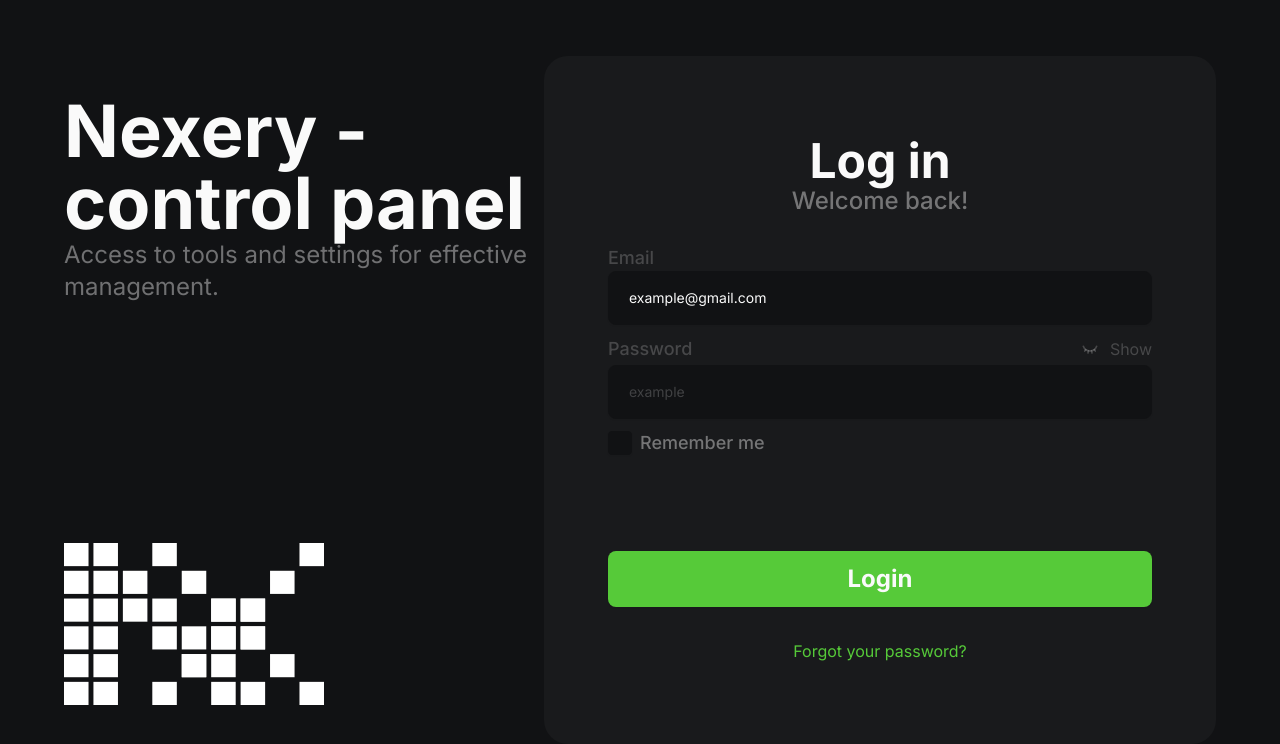
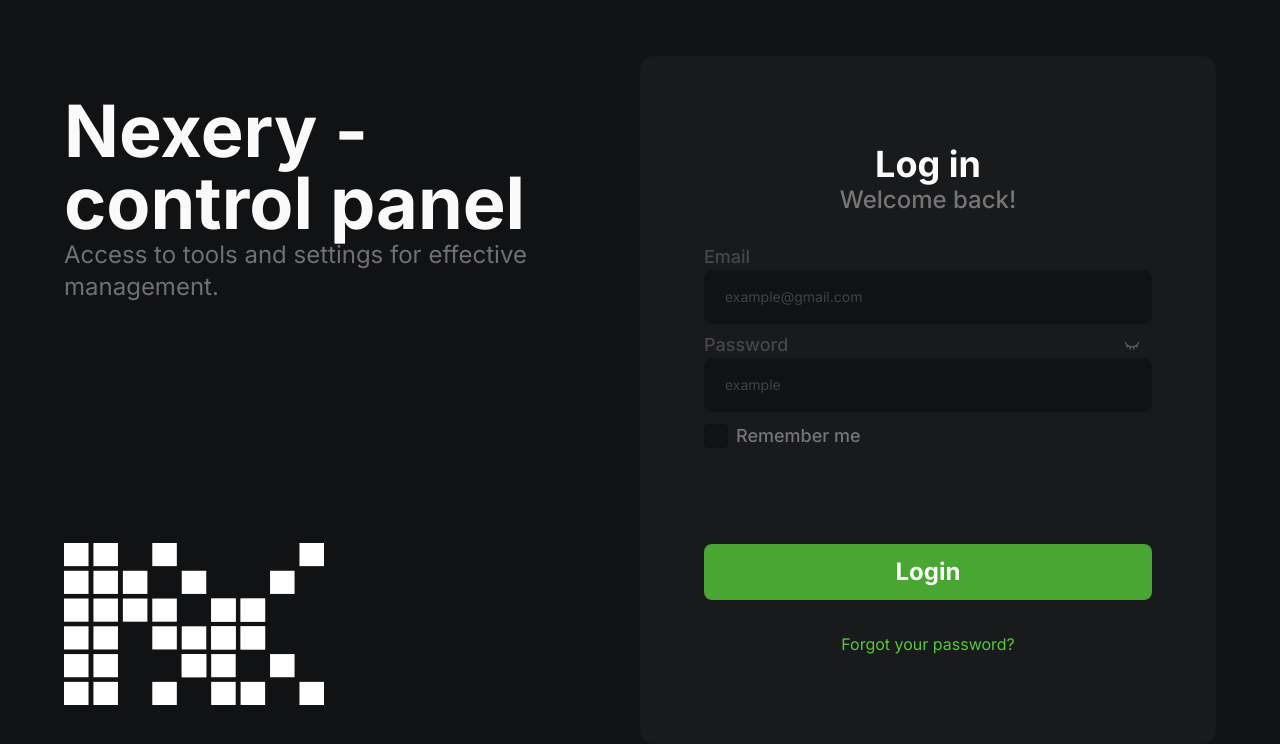
Before and after one commit to NeZox-off/complex-dashboard, a Next.js app: page / in a window 1280 px wide. Shown: the top 744 px of the page. Built offline with nearby package versions, Linux system fonts and the light colour scheme.

Commit message:
refactoring login page

```diff
--- /dev/null
+++ b/src/components/screen/login.tsx
@@ -0,0 +1,121 @@
+"use client";
+import React, { useState } from "react";
+import Image from "next/image";
+import { Button, Checkbox, Icon, Input, Label } from "../ui";
+import { useForm, SubmitHandler } from "react-hook-form";
+
+interface LoginProps {}
+
+type Inputs = {
+  email: string;
+  password: string;
+  rememberMe?: boolean;
+};
+
+const Login = ({}: LoginProps) => {
+  const [isHiddenPass, setIsHiddenPass] = useState(true);
+  const {
+    register,
+    handleSubmit,
+    watch,
+    formState: { errors },
+  } = useForm<Inputs>();
+  const handleSwitchHiddenPass = () => {
+    setIsHiddenPass((prev) => !prev);
+  };
+
+  const onSubmit: SubmitHandler<Inputs> = (data) => {
+    console.log(data);
+  };
+  return (
+    <>
+      <div>
+        <div className="max-w-[34.375rem] mb-60">
+          <h1 className="text-7xl max-w-[29.188rem]">Nexery - control panel</h1>
+          <p className="text-2xl text-white/40">
+            Access to tools and settings for effective management.
+          </p>
+        </div>
+        <Image
+          src={"/svg/large-logo.svg"}
+          alt="Nexery logo"
+          width={260}
+          height={162}
+        />
+      </div>
+      <form
+        className="max-w-xl w-full h-full p-16 rounded-xl bg-card flex flex-col justify-center"
+        onSubmit={handleSubmit(onSubmit)}
+      >
+        <div>
+          <div className="mb-24">
+            <div className="text-center mb-8">
+              <h2 className="text-4xl">Log in</h2>
+              <p className="text-2xl font-medium text-white/40">
+                Welcome back!
+              </p>
+            </div>
+            <div className="flex flex-col gap-3">
+              <div>
+                <Label htmlFor="email" className="mb-1 text-white/20">
+                  Email
+                </Label>
+                <Input
+                  id="email"
+                  type="text"
+                  className="px-5 py-4"
+                  placeholder={"example@gmail.com"}
+                  {...register("email")}
+                />
+              </div>
+              <div>
+                <div className="flex items-center justify-between mb-1 pr-3">
+                  <Label htmlFor="password" className="text-white/20">
+                    Password
+                  </Label>
+                  <span
+                    onClick={() => handleSwitchHiddenPass()}
+                    className="flex items-center gap-3 text-white/20"
+                  >
+                    {isHiddenPass ? (
+                      <Icon name="EyeClosed" />
+                    ) : (
+                      <Icon name="Eye" />
+                    )}
+                  </span>
+                </div>
+                {isHiddenPass ? (
+                  <Input
+                    id="password"
+                    type="password"
+                    className="px-5 py-4"
+                    placeholder="example"
+                  />
+                ) : (
+                  <Input
+                    id="password"
+                    type="text"
+                    className="px-5 py-4"
+                    placeholder="example"
+                  />
+                )}
+              </div>
+              <div className="flex items-center space-x-2">
+                <Checkbox id="remember" />
+                <Label htmlFor="remember" className="text-white/40">
+                  Remember me
+                </Label>
+              </div>
+            </div>
+          </div>
+          <div className="flex flex-col items-center justify-center gap-8">
+            <Button className="w-full font-bold">Login</Button>
+            <span className="text-primary">Forgot your password?</span>
+          </div>
+        </div>
+      </form>
+    </>
+  );
+};
+
+export default Login;
--- a/src/components/ui/button.tsx
+++ b/src/components/ui/button.tsx
@@ -5,12 +5,12 @@ import { cva, type VariantProps } from "class-variance-authority"
 import { cn } from "@/src/lib/utils"
 
 const buttonVariants = cva(
-  "inline-flex items-center justify-center gap-2 whitespace-nowrap rounded-md text-sm font-medium transition-all disabled:pointer-events-none disabled:opacity-50 [&_svg]:pointer-events-none [&_svg:not([class*='size-'])]:size-4 shrink-0 [&_svg]:shrink-0 outline-none focus-visible:border-ring focus-visible:ring-ring/50 focus-visible:ring-[3px] aria-invalid:ring-destructive/20 dark:aria-invalid:ring-destructive/40 aria-invalid:border-destructive",
+  "inline-flex items-center justify-center gap-2 whitespace-nowrap rounded-md cursor-pointer text-sm font-medium transition-all disabled:pointer-events-none disabled:opacity-50 [&_svg]:pointer-events-none [&_svg:not([class*='size-'])]:size-4 shrink-0 [&_svg]:shrink-0 outline-none focus-visible:border-ring focus-visible:ring-ring/50 focus-visible:ring-[3px] aria-invalid:ring-destructive/20 dark:aria-invalid:ring-destructive/40 aria-invalid:border-destructive",
   {
     variants: {
       variant: {
         default:
-          "bg-primary text-2xl text-primary-foreground shadow-xs hover:bg-primary/90",
+          "bg-primary/80 text-2xl text-primary-foreground shadow-xs hover:bg-primary/90",
         destructive:
           "bg-destructive text-white shadow-xs hover:bg-destructive/90 focus-visible:ring-destructive/20 dark:focus-visible:ring-destructive/40 dark:bg-destructive/60",
         outline:
--- a/src/components/ui/checkbox.tsx
+++ b/src/components/ui/checkbox.tsx
@@ -12,7 +12,7 @@ function Checkbox({
     <CheckboxPrimitive.Root
       data-slot="checkbox"
       className={cn(
-        "peer border-input dark:bg-input data-[state=checked]:bg-primary data-[state=checked]:text-primary-foreground dark:data-[state=checked]:bg-primary data-[state=checked]:border-primary focus-visible:border-ring focus-visible:ring-ring/50 aria-invalid:ring-destructive/20 dark:aria-invalid:ring-destructive/40 aria-invalid:border-destructive size-6 shrink-0 rounded-[4px] border shadow-xs transition-shadow outline-none focus-visible:ring-[3px] disabled:cursor-not-allowed disabled:opacity-50",
+        "peer border-input dark:bg-input data-[state=checked]:bg-primary data-[state=checked]:text-primary-foreground dark:data-[state=checked]:bg-primary/80 data-[state=checked]:border-primary focus-visible:border-ring focus-visible:ring-ring/50 aria-invalid:ring-destructive/20 dark:aria-invalid:ring-destructive/40 aria-invalid:border-destructive size-6 shrink-0 rounded-[4px] border shadow-xs transition-shadow outline-none focus-visible:ring-[3px] disabled:cursor-not-allowed disabled:opacity-50",
         className
       )}
       {...props}
--- /dev/null
+++ b/src/store/auth/index.ts
@@ -0,0 +1,8 @@
+import { create } from 'zustand'
+
+const useAuthStore = create((set) => ({
+  type: "login",
+  setType: () => set((state) => ({type: state.type})),
+}))
+
+export default useStore;
--- a/src/view/index.tsx
+++ b/src/view/index.tsx
@@ -1,115 +1,13 @@
-"use client";
-import React, { useState } from "react";
-import Image from "next/image";
-import { Button, Checkbox, Icon, Input, Label } from "../components/ui";
-import { useForm, SubmitHandle } from "react-hook-form";
+import Login from "../components/screen/login";
+
 interface AuthProps {}
 
-type Inputs = {
-  email: string;
-  password: string;
-  rememberMe?: boolean;
-};
-
 const Auth = ({}: AuthProps) => {
-  const [isHiddenPass, setIsHiddenPass] = useState(true);
-  const {
-    register,
-    handleSubmit,
-    watch,
-    formState: { errors },
-  } = useForm<Inputs>();
-  const handleSwitchHiddenPass = () => {
-    setIsHiddenPass((prev) => !prev);
-  };
-
-  const onSubmit: SubmitHandle<Inputs> = (data) => {
-    console.log(data);
-  };
-
   return (
     <section className="py-14 h-dvh">
       <div className="container px-16 mx-auto w-full h-full">
         <div className="flex items-center justify-between h-full">
-          <div>
-            <div className="max-w-[34.375rem] mb-60">
-              <h1 className="text-7xl max-w-[29.188rem]">
-                Nexery - control panel
-              </h1>
-              <p className="text-2xl text-white/40">
-                Access to tools and settings for effective management.
-              </p>
-            </div>
-            <Image
-              src={"/svg/large-logo.svg"}
-              alt="Nexery logo"
-              width={260}
-              height={162}
-            />
-          </div>
-          <form
-            className="max-w-2xl w-full h-full p-16 rounded-3xl bg-card flex flex-col justify-center"
-            onSubmit={handleSubmit(onSubmit)}
-          >
-            <div>
-              <div className="mb-24">
-                <div className="text-center mb-8">
-                  <h2 className="text-5xl">Log in</h2>
-                  <p className="text-2xl font-medium text-white/40">
-                    Welcome back!
-                  </p>
-                </div>
-                <div className="flex flex-col gap-3">
-                  <div>
-                    <Label htmlFor="email" className="mb-1 text-white/20">Email</Label>
-                    <Input
-                      id="email"
-                      type="text"
-                      className="px-5 py-4"
-                      defaultValue={"example@gmail.com"}
-                      {...register("email")}
-                    />
-                  </div>
-                  <div>
-                    <div className="flex items-center justify-between mb-1">
-                      <Label htmlFor="password" className="text-white/20">Password</Label>
-                      <span
-                        onClick={() => handleSwitchHiddenPass()}
-                        className="flex items-center gap-3 text-white/20"
-                      >
-                        {isHiddenPass ? (
-                          <>
-                            <Icon name="EyeClosed" />
-                            Show
-                          </>
-                        ) : (
-                          <>
-                            <Icon name="Eye" />
-                            Hide
-                          </>
-                        )}
-                      </span>
-                    </div>
-                    {isHiddenPass ? (
-                      <Input id="password" type="password" className="px-5 py-4" placeholder="example" />
-                    ) : (
-                      <Input id="password" type="text" className="px-5 py-4" placeholder="example" />
-                    )}
-                  </div>
-                  <div className="flex items-center space-x-2">
-                    <Checkbox id="remember" />
-                    <Label htmlFor="remember" className="text-white/40">
-                      Remember me
-                    </Label>
-                  </div>
-                </div>
-              </div>
-              <div className="flex flex-col items-center justify-center gap-8">
-                <Button className="w-full font-bold">Login</Button>
-                <span className="text-primary">Forgot your password?</span>
-              </div>
-            </div>
-          </form>
+          <Login />
         </div>
       </div>
     </section>
```
